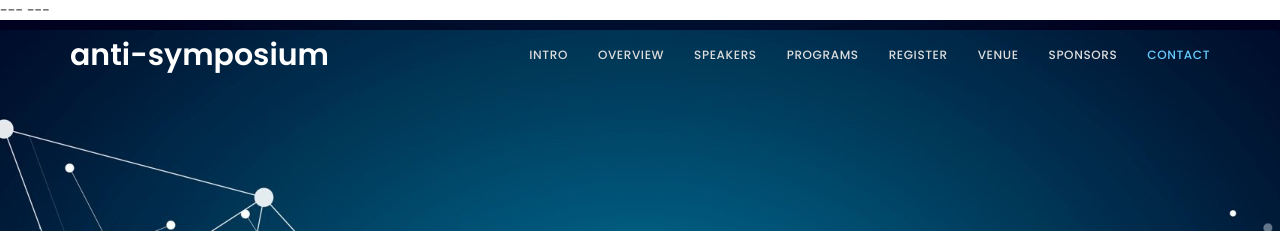
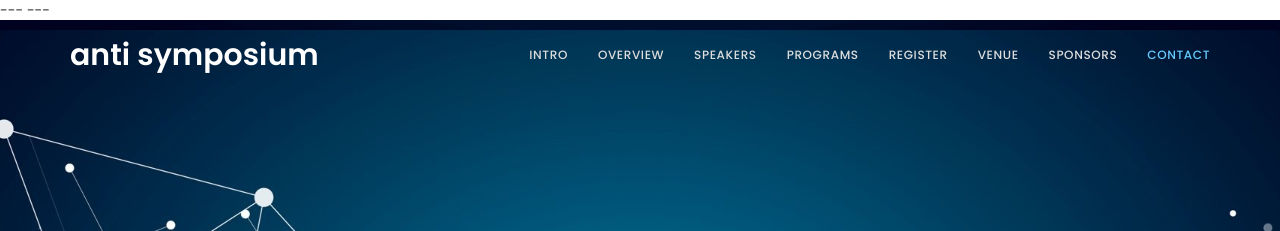
Before and after one commit to weremoose/jekyll_event_site, a Jekyll site: the page built from index.html, in a window 1280 px wide. Shown: the top 231 px of the page. Built offline with Jekyll 4.4.1, drawn with Linux system fonts in a browser that asks for light colours.

Commit message:
Update from Forestry.io Anastasia Melekou updated _includes/navigation.html

```diff
--- a/_includes/navigation.html
+++ b/_includes/navigation.html
@@ -13,7 +13,7 @@
 				<span class="icon icon-bar"></span>
 				<span class="icon icon-bar"></span>
 			</button>
-			<a href="#" class="navbar-brand">anti-symposium</a>
+			<a href="#" class="navbar-brand">anti symposium</a>
 		</div>
 		<div class="collapse navbar-collapse">
 			<ul class="nav navbar-nav navbar-right">
```
